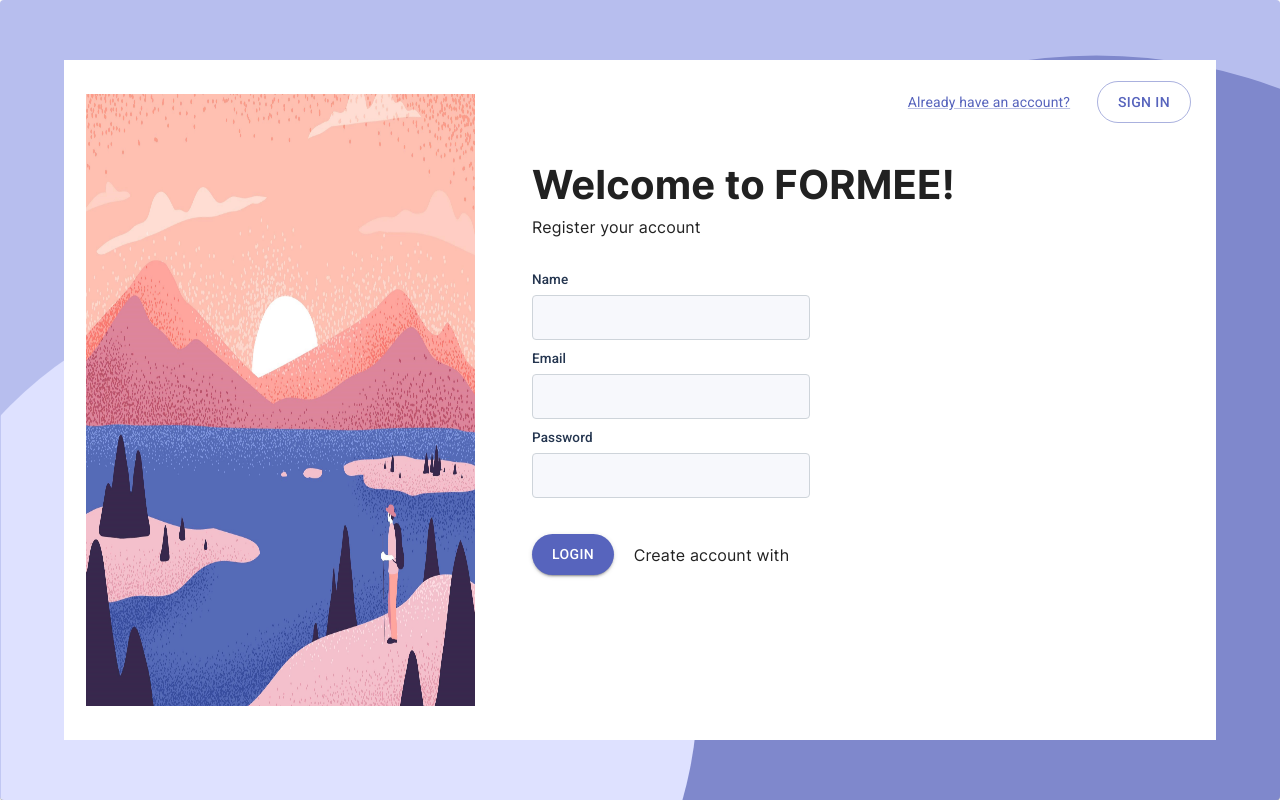
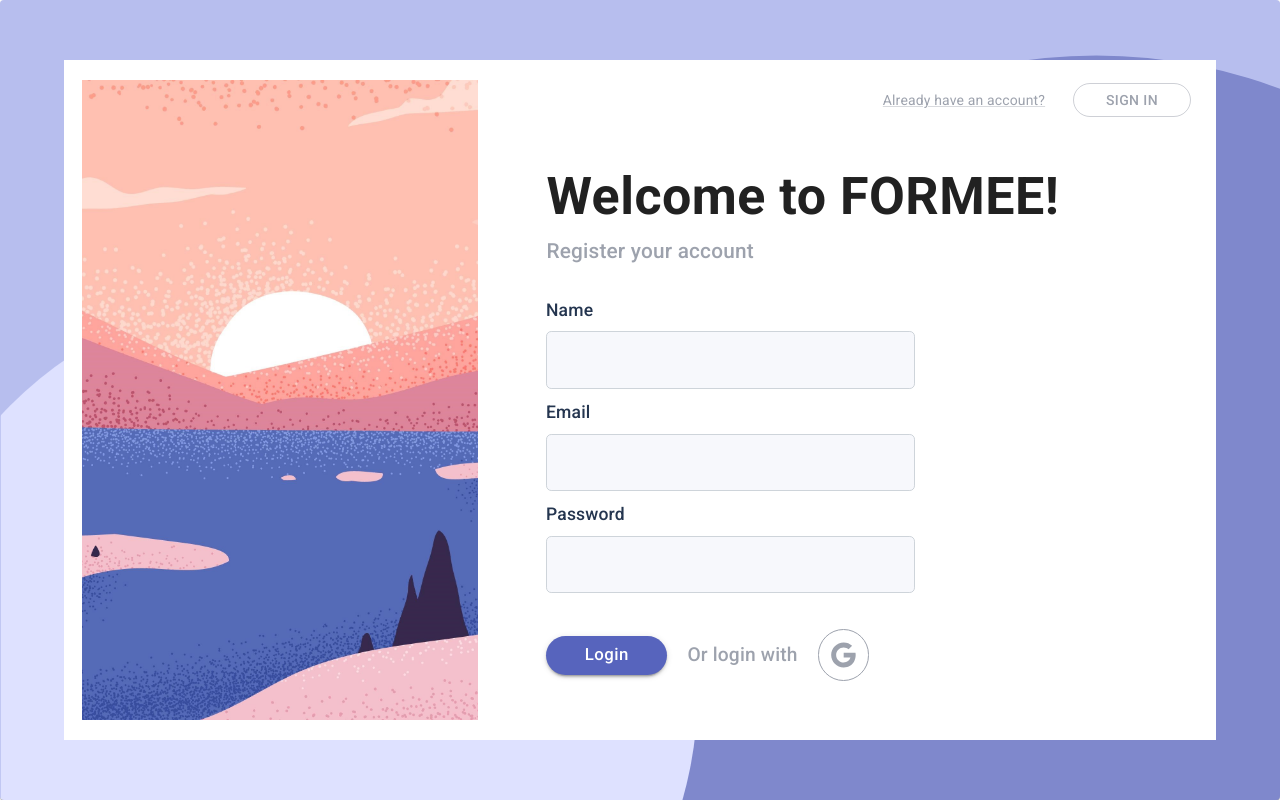
Before and after one commit to kihku/formee-frontend, a React (Create React App) app: page /login in a window 1280 px wide. Built offline with nearby package versions, Linux system fonts and the light colour scheme.

Commit message:
fix custom button, add theme

```diff
--- a/src/components/CustomButton/index.tsx
+++ b/src/components/CustomButton/index.tsx
@@ -21,9 +21,10 @@ export const CustomButton = ({ text, link, color, startIcon, endIcon, type, hand
   };
 
   const buttonStyle = {
-    paddingX: 2.5,
-    paddingY: 1,
+    paddingX: isType("rounded") ? 4 : 2.5,
+    paddingY: isType("rounded") ?0.5:1,
     borderRadius: isType("rounded") ? 10 : 1,
+    textTransform: "none"
   };
 
   return (
--- a/src/components/CustomIcon/index.tsx
+++ b/src/components/CustomIcon/index.tsx
@@ -36,11 +36,12 @@ import CameraAltRoundedIcon from "@mui/icons-material/CameraAltRounded";
 import LogoutRoundedIcon from "@mui/icons-material/LogoutRounded";
 import LoginRoundedIcon from "@mui/icons-material/LoginRounded";
 import AccessTimeRoundedIcon from "@mui/icons-material/AccessTimeRounded";
-import BookmarkRoundedIcon from '@mui/icons-material/BookmarkRounded';
+import BookmarkRoundedIcon from "@mui/icons-material/BookmarkRounded";
 import BookmarkBorderRoundedIcon from "@mui/icons-material/BookmarkBorderRounded";
 import PhoneRoundedIcon from "@mui/icons-material/PhoneRounded";
 import ZoomOutMapRoundedIcon from "@mui/icons-material/ZoomOutMapRounded";
 import ZoomInMapRoundedIcon from "@mui/icons-material/ZoomInMapRounded";
+import GoogleIcon from "@mui/icons-material/Google";
 import { COLORS } from "styles";
 
 export type IconType =
@@ -86,7 +87,8 @@ export type IconType =
   | "bookmarkOutlined"
   | "phone"
   | "zoomOut"
-  | "zoomIn";
+  | "zoomIn"
+  | "google";
 
 interface IconProps {
   name: IconType;
@@ -202,5 +204,8 @@ export const CustomIcon = ({ name, size, color }: IconProps) => {
       return <ZoomOutMapRoundedIcon sx={iconStyle} />;
     case "zoomIn":
       return <ZoomInMapRoundedIcon sx={iconStyle} />;
+    //social media
+    case "google":
+      return <GoogleIcon sx={iconStyle} />;
   }
 };
--- a/src/firebase/googleLoginButton.tsx
+++ b/src/firebase/googleLoginButton.tsx
@@ -4,6 +4,9 @@ import { getAuth, signInWithPopup, GoogleAuthProvider } from "firebase/auth";
 //redux
 import { updateAvatar } from "../redux/actions";
 import { useDispatch } from "react-redux";
+import { IconButton } from "@mui/material";
+import { CustomIcon } from "components/CustomIcon";
+import { COLORS } from "styles";
 
 // TODO: Replace the following with your app's Firebase project configuration
 // See: https://firebase.google.com/docs/web/learn-more#config-object
@@ -27,12 +30,9 @@ const provider = new GoogleAuthProvider();
 export const GoogleLoginButton = () => {
   const dispatch = useDispatch();
   return (
-    <CustomButton
-      color={"white"}
-      text="Google"
-      endIcon="settings"
-      type="rounded-outlined"
-      handleOnClick={() => {
+    <IconButton
+      sx={{ marginRight: "10px", color:COLORS.primary, border: "1px solid "+COLORS.lightText, }}
+      onClick={() => {
         signInWithPopup(auth, provider)
           .then(result => {
             // This gives you a Google Access Token. You can use it to access the Google API.
@@ -46,7 +46,6 @@ export const GoogleLoginButton = () => {
             }
             // The signed-in user info.
             const user = result.user;
-            // ...
           })
           .catch(error => {
             // Handle Errors here.
@@ -59,6 +58,41 @@ export const GoogleLoginButton = () => {
             // ...
           });
       }}
-    />
+    >
+      <CustomIcon name="google" size={25} />
+    </IconButton>
+    // <CustomButton
+    //   color={"white"}
+    //   text="Google"
+    //   endIcon="google"
+    //   type="rounded-outlined"
+    //   handleOnClick={() => {
+    //     signInWithPopup(auth, provider)
+    //       .then(result => {
+    //         // This gives you a Google Access Token. You can use it to access the Google API.
+    //         const credential = GoogleAuthProvider.credentialFromResult(result);
+    //         if (credential !== null) {
+    //           const token = credential.accessToken;
+    //           console.log(token);
+    //           if (result.user.photoURL !== null) {
+    //             dispatch(updateAvatar(result.user.photoURL));
+    //           }
+    //         }
+    //         // The signed-in user info.
+    //         const user = result.user;
+    //         // ...
+    //       })
+    //       .catch(error => {
+    //         // Handle Errors here.
+    //         const errorCode = error.code;
+    //         const errorMessage = error.message;
+    //         // The email of the user's account used.
+    //         const email = error.email;
+    //         // The AuthCredential type that was used.
+    //         const credential = GoogleAuthProvider.credentialFromError(error);
+    //         // ...
+    //       });
+    //   }}
+    // />
   );
 };
--- a/src/index.tsx
+++ b/src/index.tsx
@@ -8,13 +8,13 @@ import { BrowserRouter } from "react-router-dom";
 import { store } from "./redux/store";
 import "./index.css";
 import { ThemeProvider } from "@mui/material";
-import { theme } from "styles/theme";
+import { mainTheme } from "styles/theme";
 
 ReactDOM.render(
   <React.StrictMode>
     <BrowserRouter>
       <Provider store={store}>
-        <ThemeProvider theme={theme}>
+        <ThemeProvider theme={mainTheme}>
           <App />
         </ThemeProvider>
       </Provider>
--- a/src/pages/generalError/index.tsx
+++ b/src/pages/generalError/index.tsx
@@ -1,11 +1,12 @@
 import { Box, Link, Paper, Typography } from "@mui/material";
+import { COLORS } from "styles";
 
 function GeneralErrorPage() {
   return (
     <Box
       sx={{
         width: "100vw",
-        height: "100vh",
+        height: "85vh",
         display: "flex",
         flexDirection: "column",
         justifyContent: "center",
@@ -20,7 +21,7 @@ function GeneralErrorPage() {
           backgroundSize: "25%",
           backgroundRepeat: "no-repeat",
           backgroundPositionX: "center",
-          backgroundPositionY: "45%",
+          backgroundPositionY: "55%",
           // maxWidth: "230px",
           //maxHeight: "1000px",
           //   height: "200px",
@@ -32,16 +33,18 @@ function GeneralErrorPage() {
       ></Paper>
 
       <Typography
+      fontSize={36}
+      fontWeight={700}
         sx={{
           position: "70%",
         }}
       >
         Oops! Something went wrong
       </Typography>
-      <Box>We couldn't find the page you were looking for</Box>
-      <Box>
-        Why not try back to the <Link>homepage</Link>
-      </Box>
+      <Typography fontWeight={400} color={COLORS.lightText} sx={{marginTop:"10px"}}>We couldn't find the page you were looking for</Typography>
+      <Typography fontWeight={400} color={COLORS.lightText}>
+        Why not try back to the <Link sx={{textDecoration:"none" }}>homepage</Link>
+      </Typography>
     </Box>
   );
 }
--- a/src/pages/login/index.tsx
+++ b/src/pages/login/index.tsx
@@ -1,13 +1,11 @@
-import {
-  Box,
-  Grid,
-  Paper,
-  CssBaseline,
-  Link,
-  IconButton,
-} from "@mui/material";
+import { Box, Grid, Paper, CssBaseline, Link, Typography, ThemeProvider } from "@mui/material";
 import { CustomButton } from "components/CustomButton";
 import { CustomTextField } from "components/CustomTextField";
+import { GoogleLoginButton } from "../../firebase/googleLoginButton";
+
+import { COLORS } from "styles";
+import { lightTheme } from "styles/theme";
+
 
 function LoginPage() {
   return (
@@ -28,7 +26,7 @@ function LoginPage() {
     <Paper
       //image="/images/loginBG.svg" // require image
       className="classes.pageMedia"
-      title="Contemplative Reptile"
+      title="LoginPage"
       //component={"img"}
       sx={{
         display: "flex",
@@ -37,6 +35,7 @@ function LoginPage() {
         backgroundImage: "url(/images/loginBG.svg)",
         backgroundSize: "cover",
         backgroundRepeat: "no-repeat",
+
         //backgroundImage:"/images/loginBG.svg",
         width: "100vw",
         height: "100vh",
@@ -54,26 +53,39 @@ function LoginPage() {
           <Grid
             item
             xs={false}
-            sm={4}
+            sm={3}
             md={4.5}
             sx={{
-              backgroundImage: "url(/images/startImage.jpg)",
-              backgroundRepeat: "no-repeat",
-              //backgroundColor: t => (t.palette.mode === "light" ? t.palette.grey[50] : t.palette.grey[900]),
-              backgroundSize: "90% 90%",
-              backgroundPosition: "center",
-            }}
-          />
-          <Grid
-            item
-            md={7.5}
-            sx={{
+              display: "flex",
+              justifyContent: "center",
               alignItems: "center",
             }}
           >
             <Box
               sx={{
-                margin: "25px",
+                height: "80vh",
+                width: "31vw",
+                backgroundImage: "url(/images/startImage.jpg)",
+                backgroundRepeat: "no-repeat",
+                //backgroundColor: t => (t.palette.mode === "light" ? t.palette.grey[50] : t.palette.grey[900]),
+                backgroundSize: "cover",
+                backgroundPosition: "center",
+              }}
+            ></Box>
+          </Grid>
+          <Grid
+            item
+            md={7.5}
+            sx={{
+
+              alignItems: "center",
+            }}
+          >
+            <Box
+              sx={{
+
+                paddingTop: "40px",
+                paddingRight: "25px",
                 gap: "4%",
                 display: "flex",
                 flexDirection: "row",
@@ -82,19 +94,24 @@ function LoginPage() {
                 alignItems: "center",
               }}
             >
+              <ThemeProvider theme={lightTheme}>
               <Link href="#" variant="body2" sx={{}}>
                 {"Already have an account?"}
               </Link>
-              <CustomButton text="SIGN IN" type="rounded-outlined" />
+
+              <CustomButton text="SIGN IN" type="rounded-outlined" color={COLORS.lightText} />
+              </ThemeProvider>
             </Box>
-            <Box sx={{ margin: "5%" }}>
-              <Box fontWeight={700} fontSize={40}>
+            <Box sx={{ paddingLeft: "7%", paddingTop:"8%", paddingBottom:"5%",  zoom: "130%", }}>
+              <Typography fontWeight={700} fontSize={40}>
                 Welcome to FORMEE!
-              </Box>
-              <Box>Register your account</Box>
+              </Typography>
+              <Typography fontWeight={500} color={COLORS.lightText}>
+                Register your account
+              </Typography>
               <Box
                 sx={{
-                  marginTop: "5%",
+                  paddingTop: "5%",
                   gap: "10px",
                   display: "flex",
                   flexDirection: "column",
@@ -122,17 +139,25 @@ function LoginPage() {
             </Box>
             <Box
               sx={{
+                zoom: "120%",
+                paddingLeft: "7%",
+                display: "flex",
+                flexDirection: "row",
                 gap: "3%",
-                display: "flex",
+
                 alignItems: "center",
-                flexDirection: "row",
-                margin: "5%",
               }}
             >
               <CustomButton text="Login" type="rounded" />
-              Create account with
-              <IconButton></IconButton>
+
+              <Typography sx={{
+                fontWeight:"500",
+                color:COLORS.lightText,
+              }}>Or login with</Typography>
+              <GoogleLoginButton />
             </Box>
+
+
           </Grid>
         </Grid>
       </Box>
--- a/src/styles/theme.tsx
+++ b/src/styles/theme.tsx
@@ -27,7 +27,7 @@ declare module "@mui/material/styles" {
     };
   }
 }
-export const theme = createTheme({
+export const mainTheme = createTheme({
   status: {
     danger: "#e53e3e",
   },
@@ -46,3 +46,22 @@ export const theme = createTheme({
     },
   },
 });
+export const lightTheme = createTheme({
+  status: {
+    danger: "#e53e3e",
+  },
+  palette: {
+    primary: {
+      main: COLORS.lightText,
+      darker: COLORS.primaryDark,
+    },
+    secondary:{
+      main: "#EFF0FF",
+      contrastText: COLORS.primary,
+    },
+    neutral: {
+      main: "#EFF0FF",
+      contrastText: COLORS.primary,
+    },
+  },
+});
```
Also changed, not shown: src/components/CustomFormCard/index.tsx (added, +8 -0 lines).
